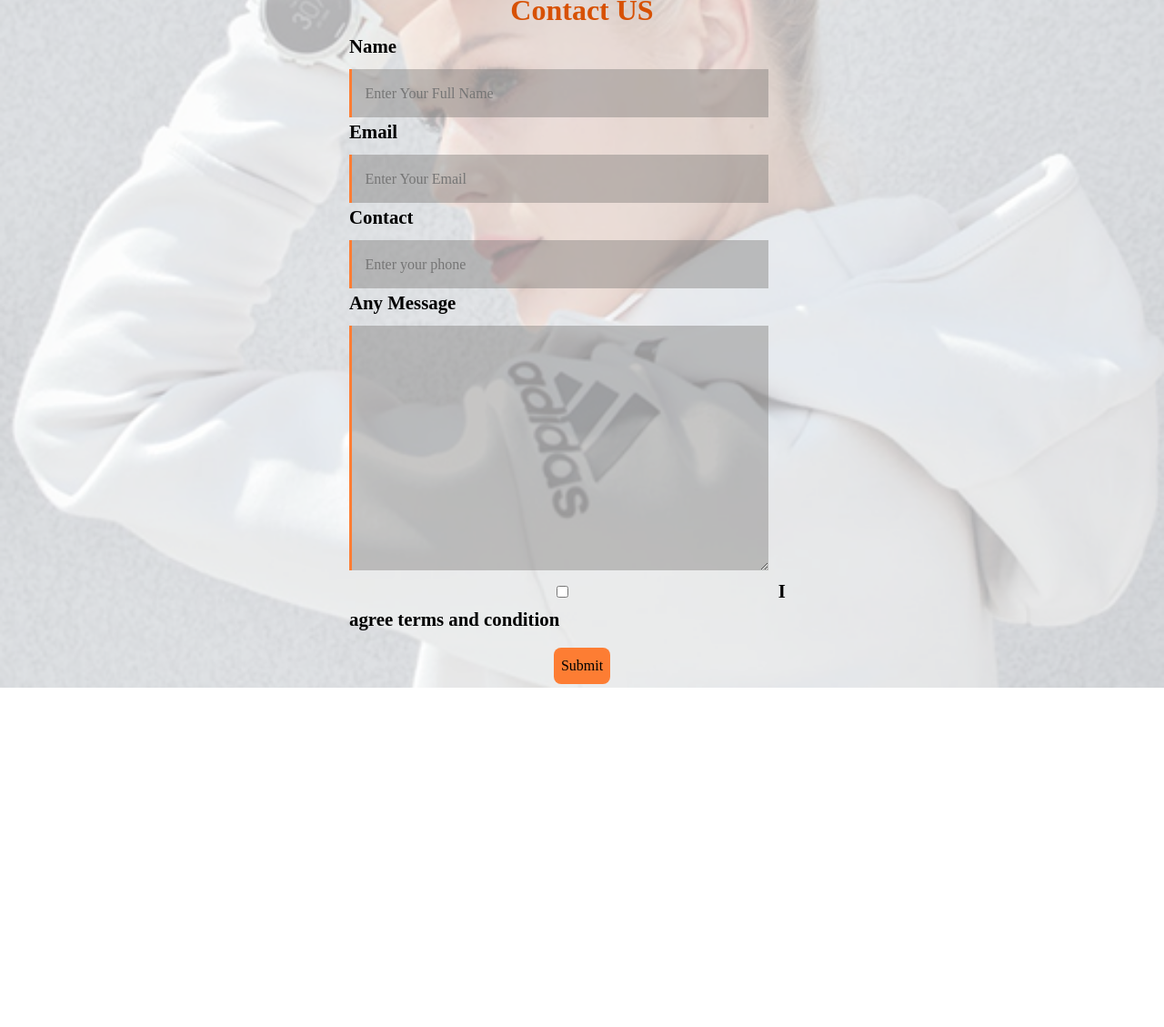
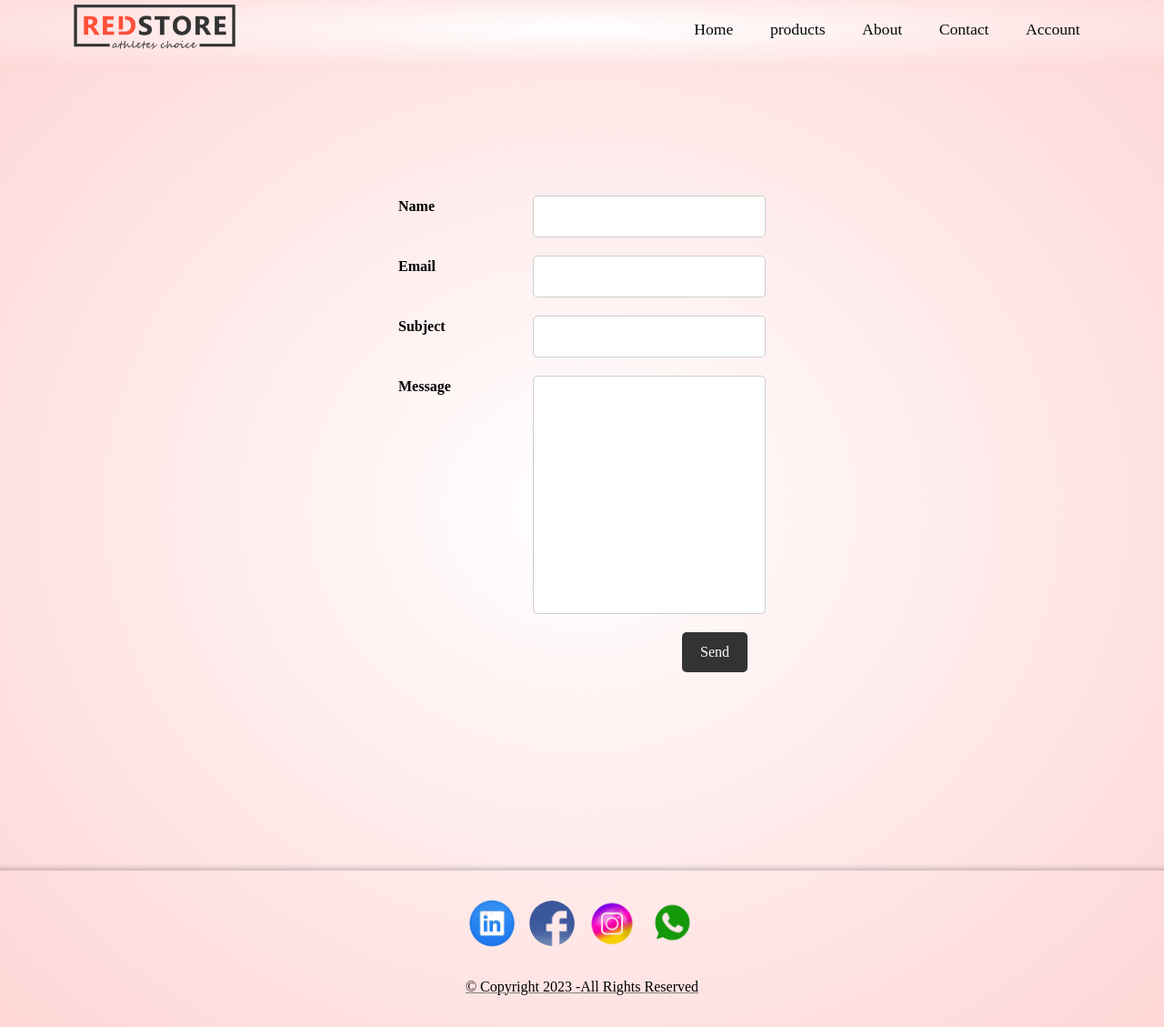
Before and after one commit to santoshyadav-29/E-commerse, a plain HTML site: page contact.html in a window 1280 px wide. Shown: the part 13-1142 px from the top of the page at 91% size. Before the commit the page ends 800 px from the top, so only its background shows below. Drawn offline with Linux system fonts and the light colour scheme.

Commit message:
Edited Contact me page!

```diff
--- a/aboutus.css
+++ b/aboutus.css
@@ -1,4 +1,6 @@
-
+body{
+  background: radial-gradient(#fff, #ffd6d6);
+}
 .AboutUs-Container{
     display: flex;
     flex-direction: column;
@@ -18,7 +20,7 @@ AboutUs-Container h2{
     font-weight: 700;
    background-color: aquamarine;
     text-align: center;
-    color:rgb(65, 52, 163);
+    color:rgb(0, 0, 0);
 
 }
 .AboutUs-Container .info{
@@ -26,7 +28,7 @@ AboutUs-Container h2{
     font-size: 1rem;
     font-weight: 400;
     text-align: center;
-    color: #4134a3;
+    color: #000000;
     max-width: 70ch;
 
 }
--- a/contact.html
+++ b/contact.html
@@ -1,43 +1,112 @@
 <!DOCTYPE html>
 <html lang="en">
+  <head>
+    <meta charset="UTF-8" />
+    <meta http-equiv="X-UA-Compatible" content="IE=edge" />
+    <meta name="viewport" content="width=device-width, initial-scale=1.0" />
+    <title>Contact Me</title>
+    <link rel="stylesheet" href="style.css">
+    <style>
+        /* style the form using grid */
+        body{
+            background: radial-gradient(#fff, #ffd6d6);
+        }
+        form {
+            display: grid;
+            place-content: center;
+            min-height: 100vh;
+            grid-template-columns: 10% 20%;
+            grid-gap: 20px;
+            }
+        /* style the labels */
+        label {
+            display: block;
+            font-weight: bold;
+            }
+        /* style the input fields */
+        input, textarea {
+            width: 100%;
+            padding: 10px;
+            border: 1px solid #ccc;
+            border-radius: 5px;
+            }
+            input:focus, textarea:focus {
+            outline: none;
+            border-color: #333;
 
-<head>
-    <link rel="stylesheet" href="style.css" />
-    <meta charset="UTF-8">
-    <meta http-equiv="X-UA-Compatible" content="IE=edge">
-    <meta name="viewport" content="width=device-width, initial-scale=1.0">
-    <title>Contact Us</title>
-</head>
+            }
+        /* style the textarea */
+        textarea {
+            resize: none;
+            }
 
-<body>
-    <section id="contact">
-        <h1 class="h-primary">Contact US</h1>
-        <div id="contact-box">
-            <form action="">
-                <div class="from-group">
-                    <label for="name">Name</label>
-                    <input type="text" name="name " id="name" placeholder="Enter Your Full Name">
-                    <div class="from-group">
+        /* style the button */
+        .btn_container {
+            display: block;
 
-                    </div><label for="email"> Email</label>
-                    <input type="email" name="email" id="" placeholder="Enter Your Email">
-                    <div class="from-group"> <label for="number ">Contact</label>
-                        <input type="number" name="" id="" placeholder="Enter your phone">
-                        <div class="from-group"> <label for="msg"> Any Message</label>
-                            <textarea name="msg" id="" cols="10" rows="10"></textarea>
-                            <div class="form-container">
-                                <input type="checkbox" id="checkbox" name="checkbox" value="agree">
-                                <label for=""> I agree terms and condition</label>
+            width: 30vw;
+            text-align: right;
+            }
+        button {
+            background-color: #333;
+            color: #fff;
+            border: none;
+            padding: 10px 20px;
+            border-radius: 5px;
 
-                            </div>
+            }
+            button:hover {
+            background-color: #555;
+            cursor: pointer;
+
+            }
+
+    </style>
+  </head>
+  <body>
+    <header>
+    <div class="nav">
+        <div class="logo"><img src="./images/logo.png" alt="logo" /></div>
+        <div class="nav-list">
+            <ul>
+                <li><a href="./">Home</a></li>
+                <li><a href="./">products</a></li>
+                <li><a href="./aboutus.html">About</a></li>
+                <li><a href="contact.html">Contact</a></li>
+                <li><a href="./">Account</a></li>
+            </ul>
+        </div>
+    </header>
+    <!-- create a form with name, email, subject, message each wuth a label -->
+
+    <div class="form-container">
+        <form action="contact.php" method="post">
+          <label for="name">Name</label>
+          <input type="text" name="name" id="name" />
+          <label for="email">Email</label>
+          <input type="email" name="email" id="email" />
+          <label for="subject">Subject</label>
+          <input type="text" name="subject" id="subject" />
+          <label for="message">Message</label>
+          <textarea name="message" id="message" cols="30" rows="10"></textarea>
+          <div class="btn_container"><button type="submit" name="submit">Send</button></div>
+
+    </div>
+    <footer>
+        <div class="TopFooter">
+          <img src="./images/linkedin-removebg-preview.png" alt="" />
+          <img src="./images/facebook-removebg-preview.png" alt="" />
+          <img src="./images/instagram-removebg-preview.png" alt="" />
+          <img src="./images/whatsapp-removebg-preview.png" alt="" />
+        </div>
+
+        <div class="BottonFooter">
+          &copy Copyright 2023 -All Rights Reserved
+        </div>
+      </footer>
 
 
-                        </div>
-            </form>
-            <div class="form-button">
-                <button class="btn">Submit</button>
-            </div>
-    </section>
-</body>
 
+
+  </body>
 </html>
--- a/style.css
+++ b/style.css
@@ -79,12 +79,12 @@
     .nav-list ul a {
         font-size: 1.1em;
         color: rgb(7, 7, 7);
-        padding: 2px 10px;
+        padding: 0.7em;
         border-radius: 5px;
         border: 1px brown;
-        box-shadow: 0 2px #999;
-        text-decoration: none;
-        /* transition: all 1s ease-in-out; */
+
+
+        transition: all 0.5s ease-in-out;
     }
 
     .nav-list ul a:hover {
@@ -93,7 +93,7 @@
         transform: scale(1.2);
         border-radius: 19px;
         color: rgb(34, 7, 141);
-        text-decoration: underline;
+        text-decoration: overline;
         transform: scale(1.3);
     }
 
@@ -148,71 +148,46 @@
         transform: scale(110%);
         z-index: 1;
     }
-    /* conatct section */
-
-    #contact {
-        position: relative;
+    footer {
+      z-index: 1;
+      position: relative;
+      box-shadow: 5px 5px 5px 8px rgba(0, 0, 0, 0.2);
+      /* border-top: 5px solid blue;? */
+      margin-top: 5rem;
+      padding: 2rem;
+      display: flex;
+      gap: 1em;
+      flex-direction: column;
+      justify-content: center;
+      align-content: center;
     }
 
-    #contact::before {
-        position: absolute;
-        content: "";
-        width: 100%;
-        height: 100%;
-        z-index: -1;
-        opacity: 0.3;
-        background: url("./images/category-3.jpg") no-repeat center center/cover;
+    .TopFooter  {
+
+      display: flex;
+      justify-content: center;
+      align-items: center;
+      gap: 1em;
+     flex-flow: row wrap;
+      margin-bottom: 1em;
     }
 
-    #contact-box {
-        display: flex;
-        align-items: center;
-        justify-content: center;
+
+    .BottonFooter
+    {
+      text-align: center;
+      text-decoration: underline grey 1px;
+
+    }
+    .TopFooter img{
+      width: 50px;
+      text-align: center;
+      border-radius: 50%;
+      transition: all .3s ease-in-out;
+    }
+    .TopFooter img:hover{
+      transform: scale(110%);
+
     }
 
-    #contact-box input,
-    textarea {
-        margin-top: 10px;
-        width: 90%;
-        padding: 0.9em;
-        /* height: 20px; */
-        background-color: rgba(120, 119, 117, 0.414);
-        border: none;
-        color: #000000;
-        border-left: 3px solid rgb(253, 125, 51);
-        /* border-left: 2px solid rgb(253, 125, 51); */
-        /* border-radius: 10px; */
-    }
-
-    #contact-box label {
-        font-size: 1.3rem;
-        font-weight: bold;
-    }
-
-    #contact-box form {
-        width: 40%;
-        position: relative;
-        margin: auto;
-    }
-
-    .btn {
-        background-color: rgb(253, 125, 51);
-        cursor: pointer;
-        border: none;
-        border-radius: 8px;
-        padding: 0.5rem;
-        margin: 0.25rem;
-        margin-top: 1em;
-    }
-
-    .btn:hover {
-        background-color: rgba(253, 125, 51, 0.574);
-        transform: scale(1.2);
-        border-radius: 19px;
-        color: rgb(34, 7, 141);
-        text-decoration: underline;
-    }
-
-    .form-button {
-        text-align: center;
-    }
+    /* conatct section */
```
Also changed, not shown: aboutus.html (+12 -0 lines), index.html (+10 -1 lines).
